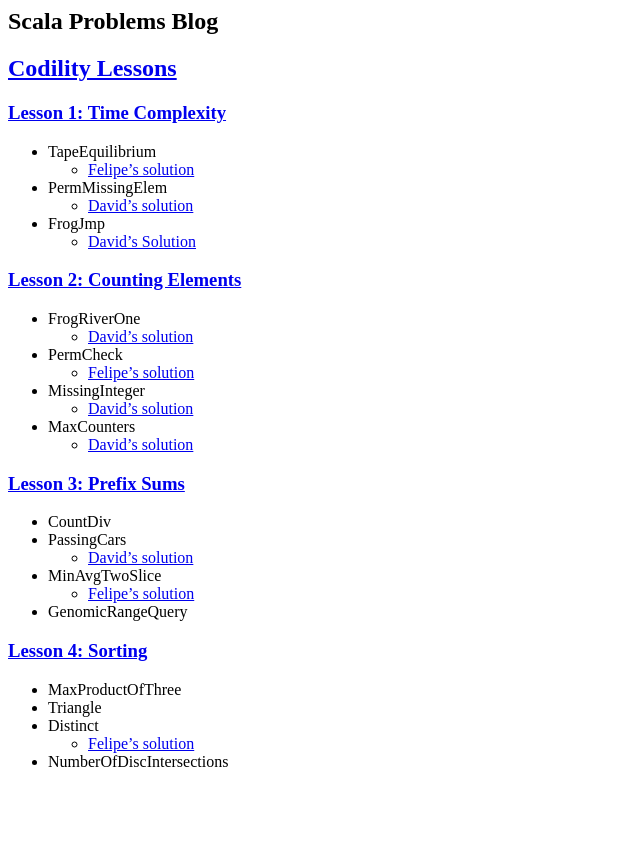
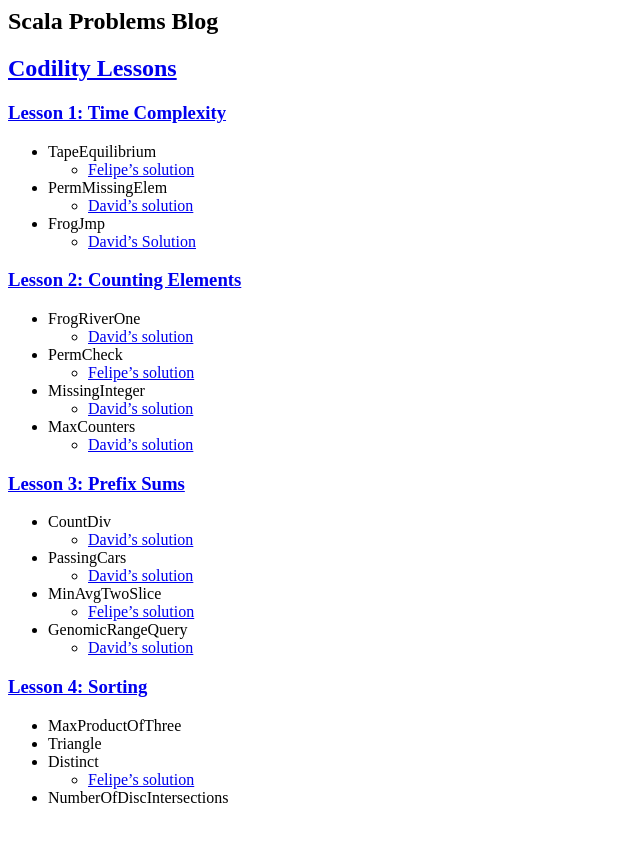
Before and after one commit to scalaproblems/scalaproblems.github.io, a Jekyll site: the page built from index.md, in a window 1280 px wide. Shown: the top 842 px of the page, without its empty margins (0-640 px from the left). Built offline with Jekyll 4.4.1, drawn with Linux system fonts in a browser that asks for light colours.

Commit message:
Add two more.

```diff
--- a/index.md
+++ b/index.md
@@ -25,11 +25,13 @@ layout: default
 
 ### [Lesson 3: Prefix Sums](https://codility.com/programmers/lessons/3)
 - CountDiv
+    - [David's solution](https://codility.com/demo/results/demo4XHWB4-Q96/)
 - PassingCars
     - [David's solution](https://codility.com/demo/results/demoMZMJRP-43V/)
 - MinAvgTwoSlice
     - [Felipe's solution](https://codility.com/demo/results/demoSHZX7K-8T2/)
 - GenomicRangeQuery
+    - [David's solution](https://codility.com/demo/results/demo4YQNA7-XHE/)
 
 ### [Lesson 4: Sorting](https://codility.com/programmers/lessons/4)
 - MaxProductOfThree
```
